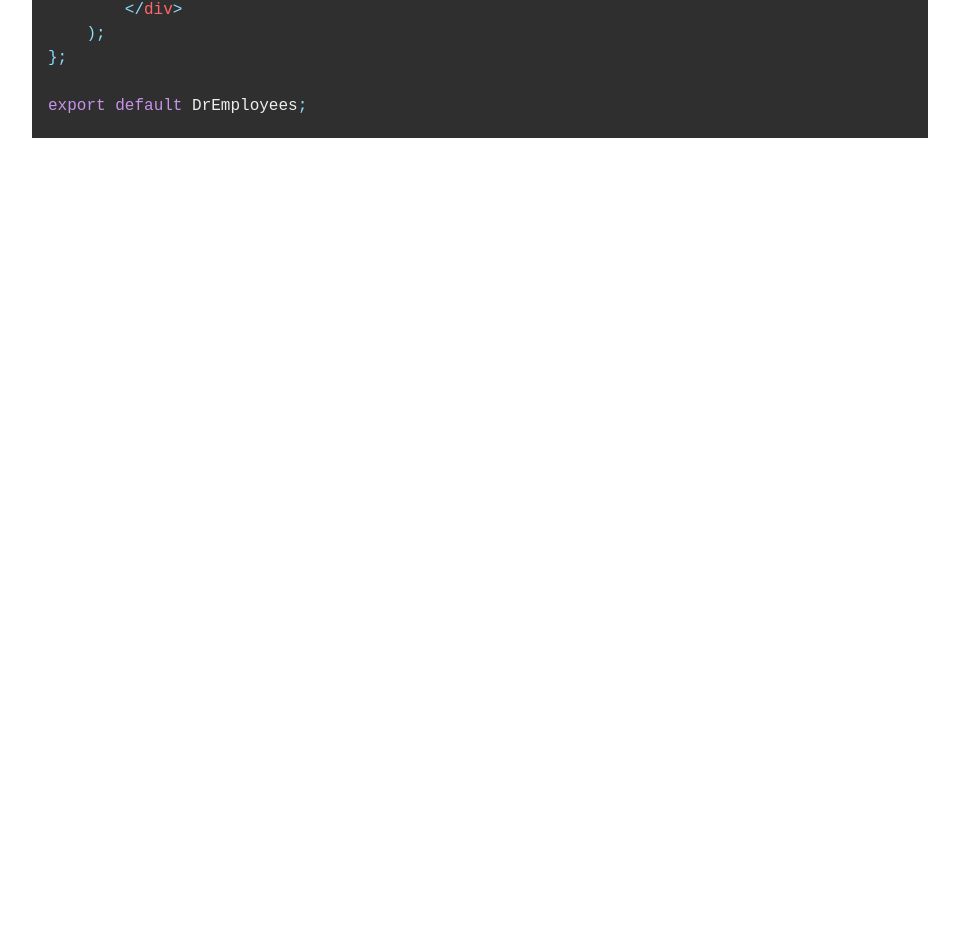
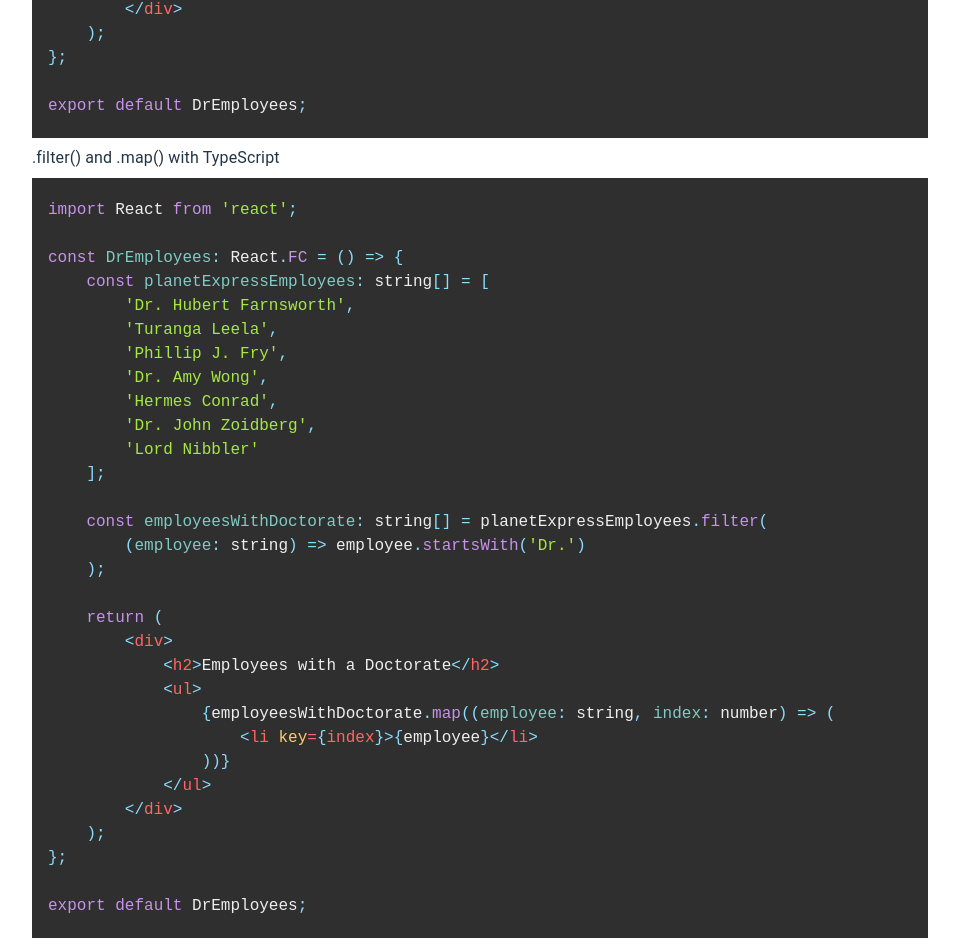
Before and after one commit to cjp0421/react-cheat-sheet, a React (Vite) app: page /rendering-data in a window 1280 px wide. Shown: the part 2512-3463 px from the top of the page, without its empty margins (176-1135 px from the left). Before the commit the page ends 2666 px from the top, so only its background shows below. Built offline with nearby package versions, Linux system fonts and the light colour scheme.

Commit message:
added filter+map+typescript example

```diff
--- a/src/data/renderingDataExamples.json
+++ b/src/data/renderingDataExamples.json
@@ -5,6 +5,7 @@
         "objectAndTypeScriptExample": "interface Crew {\n    id: number;\n    name: string;\n    isInjured: boolean;\n    nearDeathExperiences: number;    \n}\n\nconst crew: Crew[] = [\n    { id: 1, name: 'Leela', isInjured: false, nearDeathExperiences: 0 },\n    { id: 2, name: 'Fry', isInjured: false, nearDeathExperiences: 0 },\n    { id: 3, name: 'Bender', isInjured: false, nearDeathExperiences: 0 }\n];\n\nconst BotchedMission: React.FC = () => {\nconst updatedCrew: Crew[] = crew.map((crewMember: Crew) => {\n    return {\n    ...crewMember,\n    isInjured: true,\n    nearDeathExperiences: crewMember.nearDeathExperiences + 1\n    };\n});\n\nreturn (\n    <div>\n        <h2>Post-Mission Crew Status</h2>\n        <ul>\n            {updatedCrew.map((crewMember: Crew) => (\n                <li key={crewMember.id}>\n                    Crew Member: {crewMember.name} <br/>\n                    Injured: {crewMember.isInjured ? 'Yes' : 'No'} <br/>\n                    # of Near Death Experiences: {crewMember.nearDeathExperiences} <br/>\n                </li>\n            ))}\n        </ul>\n    </div>\n );\n};\n\nexport default BotchedMission;"
     },
     "filter": {
-        "basicFilterAndMapExample": "const DrEmployees = () => {\n    const planetExpressEmployees = [\n    'Dr. Hubert Farnsworth', \n    'Turanga Leela', \n    'Phillip J. Fry', \n    'Dr. Amy Wong', \n    'Hermes Conrad', \n    'Dr. John Zoidberg', \n    'Lord Nibbler'\n    ];\n    \n    const employeesWithDoctorate = planetExpressEmployees.filter(\n        employee => employee.startsWith('Dr.')\n    );\n\n    return (\n        <div>\n            <h2>Employees with a Doctorate</h2>\n            <ul>\n                {employeesWithDoctorate.map((employee, index) => (\n                    <li key={index}>{employee}</li>\n                ))}\n            </ul>\n        </div>\n    );\n};\n\nexport default DrEmployees;"
+        "basicFilterAndMapExample": "const DrEmployees = () => {\n    const planetExpressEmployees = [\n    'Dr. Hubert Farnsworth', \n    'Turanga Leela', \n    'Phillip J. Fry', \n    'Dr. Amy Wong', \n    'Hermes Conrad', \n    'Dr. John Zoidberg', \n    'Lord Nibbler'\n    ];\n    \n    const employeesWithDoctorate = planetExpressEmployees.filter(\n        employee => employee.startsWith('Dr.')\n    );\n\n    return (\n        <div>\n            <h2>Employees with a Doctorate</h2>\n            <ul>\n                {employeesWithDoctorate.map((employee, index) => (\n                    <li key={index}>{employee}</li>\n                ))}\n            </ul>\n        </div>\n    );\n};\n\nexport default DrEmployees;",
+        "typescriptFilterAndMapExample": "import React from 'react';\n\nconst DrEmployees: React.FC = () => {\n    const planetExpressEmployees: string[] = [\n        'Dr. Hubert Farnsworth', \n        'Turanga Leela', \n        'Phillip J. Fry', \n        'Dr. Amy Wong', \n        'Hermes Conrad', \n        'Dr. John Zoidberg', \n        'Lord Nibbler'\n    ];\n    \n    const employeesWithDoctorate: string[] = planetExpressEmployees.filter(\n        (employee: string) => employee.startsWith('Dr.')\n    );\n\n    return (\n        <div>\n            <h2>Employees with a Doctorate</h2>\n            <ul>\n                {employeesWithDoctorate.map((employee: string, index: number) => (\n                    <li key={index}>{employee}</li>\n                ))}\n            </ul>\n        </div>\n    );\n};\n\nexport default DrEmployees;"
     }
 }
--- a/src/pages/RenderingDataPage.tsx
+++ b/src/pages/RenderingDataPage.tsx
@@ -90,6 +90,12 @@ const RenderingDataPage: React.FC = () => {
             <SyntaxHighlighter language='jsx' style={materialDark}>
                 {filter.basicFilterAndMapExample}
             </SyntaxHighlighter>
+            <Typography>
+                .filter() and .map() with TypeScript
+            </Typography>
+            <SyntaxHighlighter language='jsx' style={materialDark}>
+                {filter.typescriptFilterAndMapExample}
+            </SyntaxHighlighter>
         </Box >
     )
 }
```
